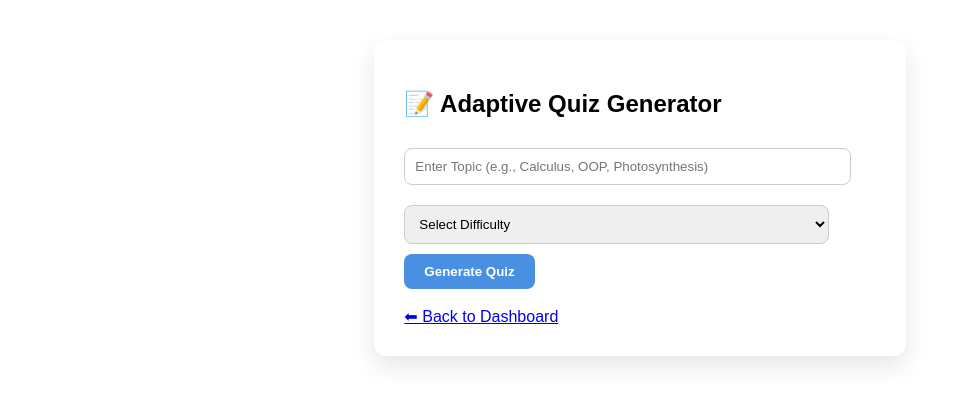
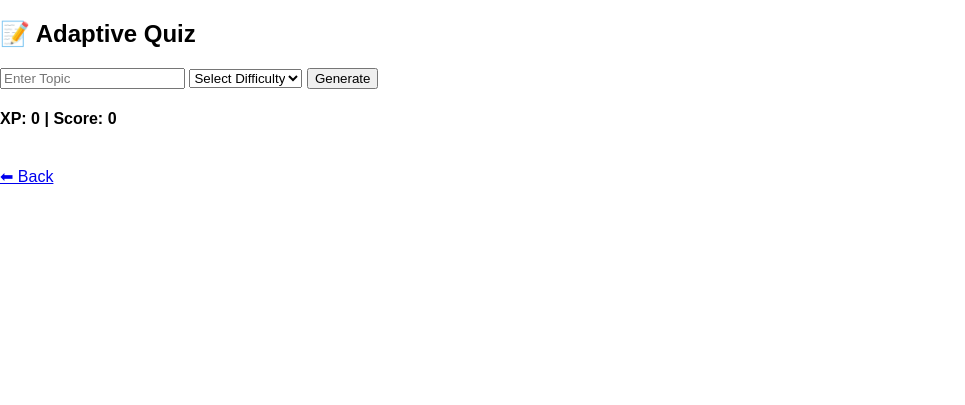
Before and after one commit to amalkdom/ai-study-pal, a Flask app: page /quiz in a window 1280 px wide. Shown: the top 405 px of the page, without its empty margins (0-965 px from the left). Run offline with Flask 3, Linux system fonts and the light colour scheme; the visitor is signed in with stand-in values (Sample User, id 1).

Commit message:
Update quiz.html

```diff
--- a/templates/quiz.html
+++ b/templates/quiz.html
@@ -1,73 +1,47 @@
 <!DOCTYPE html>
 <html>
 <head>
-<title>ScholarAI - Adaptive Quiz</title>
+<title>ScholarAI - Advanced Quiz</title>
 <link rel="stylesheet" href="/static/style.css">
-<style>
-.quiz-container {
-    max-width:800px;
-    margin:40px auto;
-    background:white;
-    padding:30px;
-    border-radius:12px;
-    box-shadow:0 10px 25px rgba(0,0,0,0.1);
-}
-
-select, input {
-    width:90%;
-    padding:10px;
-    margin:10px 0;
-    border-radius:8px;
-    border:1px solid #ccc;
-}
-
-button {
-    padding:10px 20px;
-    border:none;
-    border-radius:8px;
-    background:#4a90e2;
-    color:white;
-    font-weight:bold;
-}
-
-.question-box {
-    margin-top:20px;
-    padding:15px;
-    background:#f9fafc;
-    border-radius:8px;
-}
-</style>
 </head>
 <body>
 
 <div class="quiz-container">
-    <h2>📝 Adaptive Quiz Generator</h2>
+    <h2>📝 Adaptive Quiz</h2>
 
     <form method="POST">
-        <input name="module" placeholder="Enter Topic (e.g., Calculus, OOP, Photosynthesis)" required>
-
+        <input name="module" placeholder="Enter Topic" required>
         <select name="level" required>
             <option value="">Select Difficulty</option>
             <option value="easy">Easy</option>
             <option value="medium">Medium</option>
             <option value="hard">Hard</option>
         </select>
-
-        <button type="submit">Generate Quiz</button>
+        <button type="submit">Generate</button>
     </form>
 
     {% if questions %}
-        <h3>Level: {{ level|capitalize }} | Topic: {{ module }}</h3>
+        <h3>{{ questions[0].q }}</h3>
 
-        {% for q in questions %}
-            <div class="question-box">
-                <p>{{ q }}</p>
-            </div>
-        {% endfor %}
+        <form method="POST">
+            {% for option in questions[0].options %}
+                <input type="radio" name="answer" value="{{ option }}" required> {{ option }}<br>
+            {% endfor %}
+            <input type="hidden" name="module" value="{{ request.form.module }}">
+            <input type="hidden" name="level" value="{{ request.form.level }}">
+            <br>
+            <button type="submit">Submit Answer</button>
+        </form>
     {% endif %}
 
+    {% if result %}
+        <h3>{{ result }}</h3>
+    {% endif %}
+
+    <h4>XP: {{ stats.xp }} | Score: {{ stats.score }}</h4>
+
     <br>
-    <a href="/dashboard">⬅ Back to Dashboard</a>
+    <a href="/dashboard">⬅ Back</a>
 </div>
 
 </body>
```
